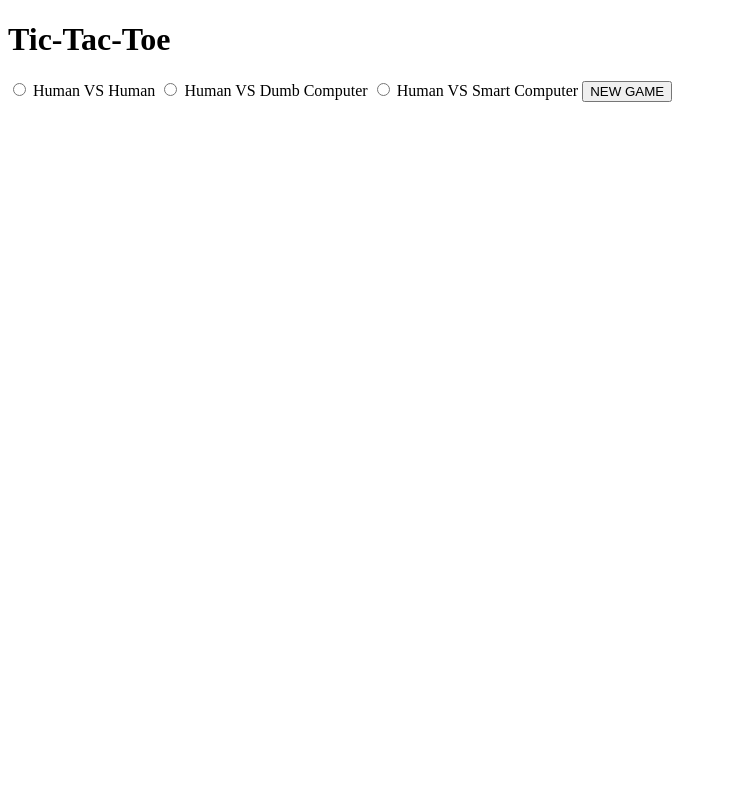
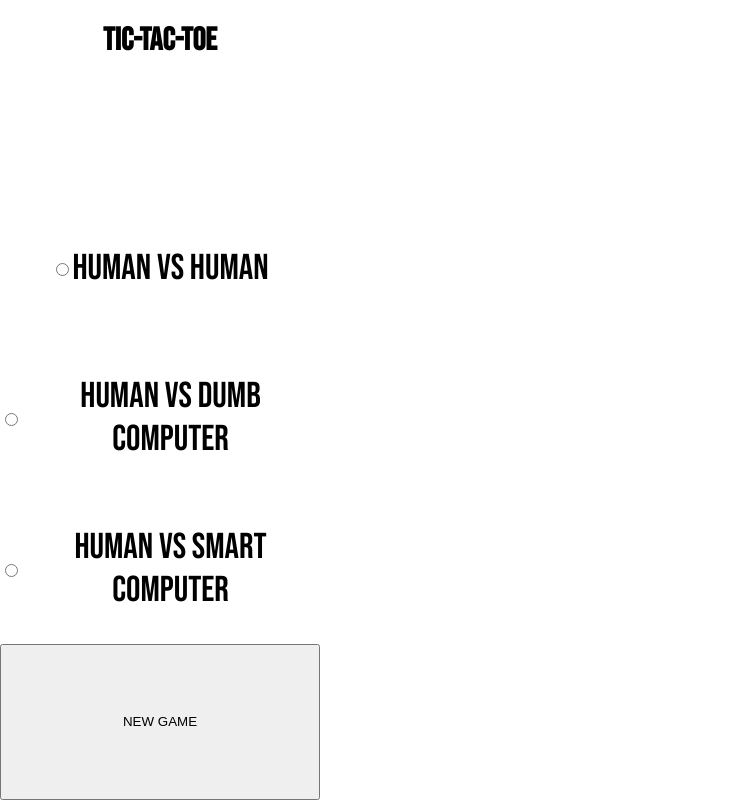
Before and after one commit to gagc056/tic-tac-toe, a website: page index.html in a window 1280 px wide. Shown: the whole page, without its empty margins (0-735 px from the left). Drawn offline with Linux system fonts and the light colour scheme.

Commit message:
Finish base layout of 'index.html'

```diff
--- /dev/null
+++ b/index.css
@@ -0,0 +1,95 @@
+@charset 'utf-8';
+
+@import url('https://fonts.googleapis.com/css?family=Bebas+Neue&display=swap');
+
+body {
+  display: block;
+  text-align: center;
+  position: absolute;
+  top: 0;
+  left: 0;
+  width: 100vw;
+  height: 100vh;
+  margin: 0;
+  font-family: 'Bebas Neue', cursive;
+}
+
+body h1 {
+  text-align: center;
+}
+
+.tic-tac-toe {
+  display: inline-block;
+  position: relative;
+  width: 100%;
+  height: 100%;
+}
+
+.ttt-control-panel {
+  display: inline-flex;
+  flex-flow: column nowrap;
+}
+
+.ttt-control-panel > * {
+  flex: 1 0 0;
+}
+
+.ttt-control-panel label {
+  display: flex;
+  flex-flow: row nowrap;
+  align-items: center;
+  justify-content: center;
+  font-size: 36px;
+}
+
+.ttt-board {
+  display: inline-block;
+}
+
+.ttt-board canvas {
+  width: 100%;
+  height: 80%;
+}
+
+.ttt-board .ttt-status-bar {
+  display: flex;
+  flex-flow: row nowrap;
+  align-items: center;
+  justify-content: center;
+  width: 100%;
+  height: 20%;
+}
+
+@media screen and (max-width: 767px){
+  .ttt-control-panel {
+    position: absolute;
+    top: 0;
+    left: 0;
+    z-index: 2;
+    width: 100%;
+    height: 100%;
+  }
+
+  .ttt-board {
+    position: absolute;
+    top: 0;
+    left: 0;
+    z-index: 1;
+    width: 100%;
+    height: 100%;
+  }
+}
+
+@media screen and (min-width: 768px){
+  .ttt-control-panel {
+    float: left;
+    width: 25%;
+    height: 100%;
+  }
+
+  .ttt-board {
+    float: right;
+    width: 75%;
+    height: 100%;
+  }
+}
--- a/index.html
+++ b/index.html
@@ -5,6 +5,8 @@
 <head>
   <meta charset="utf-8" />
   <title>JavaScript - Tic Tac Toe</title>
+  <meta name="viewport" content="width=device-width, initial-scale=1">
+  <link href="index.css" rel="stylesheet" />
 </head>
 
 <body>
```
